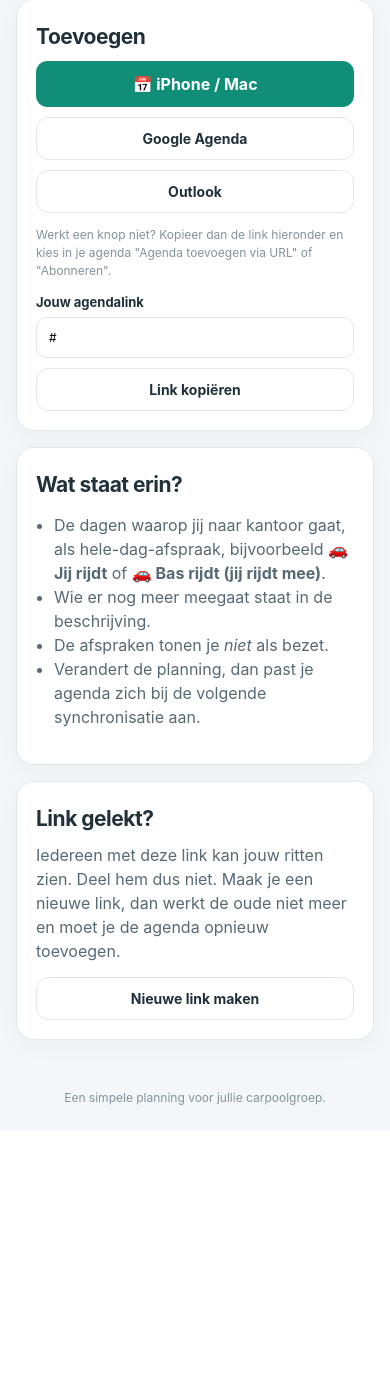
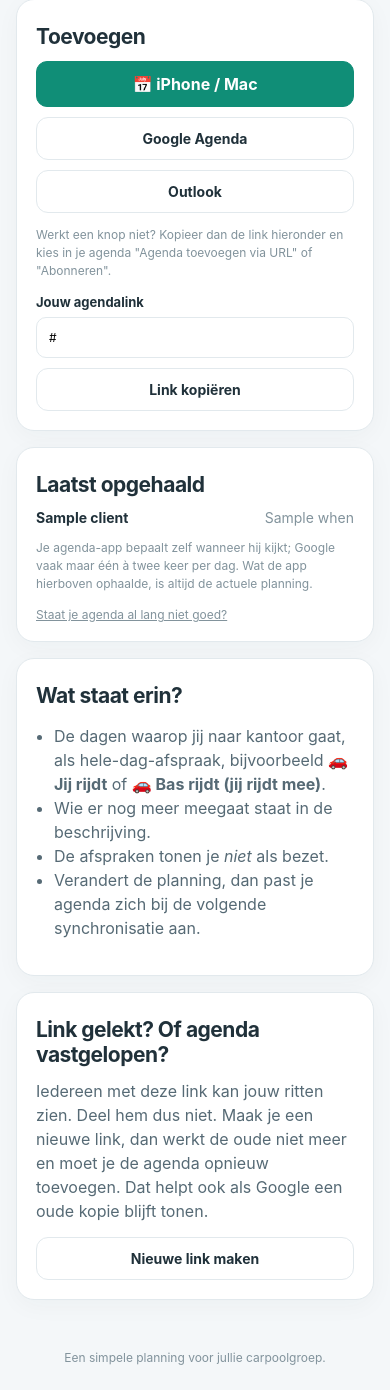
Before and after one commit to ProAdmin007/carpool-webapp, a Flask app: template templates/agenda.html in a window 390 px wide. Shown: the part 243-1633 px from the top of the page. Before the commit the page ends 1348 px from the top, so only its background shows below. Run offline with Flask 3, Linux system fonts and the light colour scheme; data comes from the database, SQL or seed files in the repository; the template is opened without the code that fills it: most values are stand-ins (such as "Sample title", 1, 10 or a date in 2020); data that the repository does not hold is empty.

Commit message:
Agenda: laatst opgehaald tonen, uitleg bij vastgelopen Google-agenda
Per gebruiker en agenda-app (Google, Outlook, iPhone, ...) wordt bijgehouden
wanneer de agendalink voor het laatst is opgehaald; dat staat op de
Agenda-pagina. Google bewaart een kopie per link, dus opnieuw toevoegen van
dezelfde link helpt niet: de pagina legt uit hoe je met een nieuwe link een
verse kopie forceert.

Co-Authored-By: Claude Opus 5.5 <noreply@anthropic.com>

```diff
--- a/app.py
+++ b/app.py
@@ -158,6 +158,14 @@ def init_db():
           user_id INTEGER NOT NULL REFERENCES users(id) ON DELETE CASCADE,
           added_by INTEGER REFERENCES users(id) ON DELETE SET NULL,
           PRIMARY KEY (ride_date, user_id)
+        );
+        -- Wanneer welke agenda-app iemands agendalink voor het laatst ophaalde (ter controle).
+        CREATE TABLE IF NOT EXISTS cal_fetches (
+          user_id INTEGER NOT NULL REFERENCES users(id) ON DELETE CASCADE,
+          client TEXT NOT NULL,
+          last_at TEXT NOT NULL,
+          count INTEGER NOT NULL DEFAULT 1,
+          PRIMARY KEY (user_id, client)
         );
         CREATE TABLE IF NOT EXISTS settings (
           key TEXT PRIMARY KEY,
@@ -1050,6 +1058,26 @@ def calendar_feed(user):
     return '\r\n'.join(ical_fold(line) for line in lines) + '\r\n'
 
 
+CAL_CLIENTS = (  # (stukje uit de User-Agent, naam) - de eerste die past wint
+    ('google', 'Google Agenda'), ('outlook', 'Outlook'), ('microsoft', 'Outlook'), ('exchange', 'Outlook'),
+    ('icsx', 'ICSx⁵'), ('dataaccessd', 'iPhone-agenda'), ('ios/', 'iPhone-agenda'),
+    ('calendaragent', 'Mac-agenda'), ('macos', 'Mac-agenda'), ('thunderbird', 'Thunderbird'),
+    ('mozilla', 'Browser'), ('curl', 'Test (curl)'))
+
+
+def calendar_client():
+    ua = request.headers.get('User-Agent', '').lower()
+    return next((name for key, name in CAL_CLIENTS if key in ua), 'Andere agenda-app')
+
+
+def ago(when, now=None):
+    """'vandaag 08:14', 'gisteren 21:03' of 'za 7 nov 10:00'."""
+    now = now or datetime.now()
+    days = (now.date() - when.date()).days
+    day = 'vandaag' if days == 0 else 'gisteren' if days == 1 else f'{WEEKDAYS[when.weekday()][:2].lower()} {short(when.date())}'
+    return f'{day} {when:%H:%M}'
+
+
 @app.route('/agenda/<token>.ics')
 def calendar_ics(token):
     """Openbare (geheime) link voor agenda-apps; die kunnen niet inloggen."""
@@ -1059,6 +1087,10 @@ def calendar_ics(token):
     if not user:
         abort(404)
     g.user = user
+    db().execute('INSERT INTO cal_fetches(user_id,client,last_at) VALUES (?,?,?) '
+                 'ON CONFLICT(user_id,client) DO UPDATE SET last_at=excluded.last_at, count=count+1',
+                 (user['id'], calendar_client(), datetime.now().isoformat(timespec='seconds')))
+    db().commit()
     resp = app.response_class(calendar_feed(user), mimetype='text/calendar')
     resp.headers['Content-Disposition'] = 'inline; filename="carpool.ics"'
     return resp
@@ -1070,13 +1102,17 @@ def calendar_page():
     renew = request.method == 'POST' and request.form.get('action') == 'renew'
     token = calendar_token(g.user, renew=renew)
     if renew:
+        db().execute('DELETE FROM cal_fetches WHERE user_id=?', (g.user['id'],))   # telt opnieuw voor de nieuwe link
+        db().commit()
         audit('calendar_renew')
         flash('Nieuwe agendalink gemaakt. De oude link werkt niet meer.', 'success')
         return redirect(url_for('calendar_page'))
     https_url = url_for('calendar_ics', token=token, _external=True)
     webcal_url = 'webcal://' + https_url.split('://', 1)[1]
     add_from_web = '/calendar/0/addfromweb?name=Carpool&url=' + quote(https_url, safe='')
-    return render_template('agenda.html', https_url=https_url, webcal_url=webcal_url,
+    fetches = [{'client': r['client'], 'when': ago(datetime.fromisoformat(r['last_at'])), 'count': r['count']}
+               for r in db().execute('SELECT * FROM cal_fetches WHERE user_id=? ORDER BY last_at DESC', (g.user['id'],))]
+    return render_template('agenda.html', https_url=https_url, webcal_url=webcal_url, fetches=fetches,
                            google_url='https://calendar.google.com/calendar/r?cid=' + quote(https_url, safe=''),
                            outlook_url='https://outlook.live.com' + add_from_web,
                            outlook_work_url='https://outlook.office.com' + add_from_web)
--- a/static/style.css
+++ b/static/style.css
@@ -202,3 +202,5 @@ textarea{width:100%;border:1px solid var(--border);border-radius:10px;padding:12
 .audit-meta{font-size:11.5px;color:var(--text-3);margin-top:3px}
 .audit-more{margin:10px 0 8px}
 @media(max-width:700px){.audit-filter{grid-template-columns:1fr 1fr}.audit-filter button{grid-column:1/-1}}
+.cal-fetches{list-style:none;padding:0;margin:0 0 8px;display:grid;gap:4px}
+.cal-fetches li{display:flex;justify-content:space-between;gap:12px;font-size:14px}
--- a/templates/agenda.html
+++ b/templates/agenda.html
@@ -43,6 +43,29 @@
   <button type="button" class="secondary full" id="copy-cal">Link kopiëren</button>
 </section>
 
+<section class="card cal-card" id="opgehaald">
+  <h2>Laatst opgehaald</h2>
+  {% if fetches %}
+  <ul class="cal-fetches">
+    {% for f in fetches %}<li><strong>{{ f.client }}</strong> <span class="muted">{{ f.when }}</span></li>{% endfor %}
+  </ul>
+  {% else %}
+  <p class="muted">Nog geen agenda-app heeft deze link opgehaald.</p>
+  {% endif %}
+  <p class="muted minor">Je agenda-app bepaalt zelf wanneer hij kijkt; Google vaak maar één à twee keer per dag. Wat de app hierboven ophaalde, is altijd de actuele planning.</p>
+  <details class="google-help">
+    <summary class="linkbtn">Staat je agenda al lang niet goed?</summary>
+    <div class="google-steps">
+      <p>Google bewaart een kopie per link. De agenda verwijderen en <em>dezelfde</em> link opnieuw toevoegen helpt daarom niet: Google gebruikt dan die oude kopie.</p>
+      <ol>
+        <li>Verwijder Carpool in Google Agenda (Instellingen → Carpool → <strong>Afmelden</strong>).</li>
+        <li>Tik hieronder bij <strong>Link gelekt?</strong> op <strong>Nieuwe link maken</strong>.</li>
+        <li>Voeg de nieuwe link toe zoals hierboven. Google haalt een nieuwe link meteen op.</li>
+      </ol>
+    </div>
+  </details>
+</section>
+
 <section class="card cal-card">
   <h2>Wat staat erin?</h2>
   <ul class="cal-list">
@@ -54,8 +77,8 @@
 </section>
 
 <section class="card cal-card">
-  <h2>Link gelekt?</h2>
-  <p>Iedereen met deze link kan jouw ritten zien. Deel hem dus niet. Maak je een nieuwe link, dan werkt de oude niet meer en moet je de agenda opnieuw toevoegen.</p>
+  <h2>Link gelekt? Of agenda vastgelopen?</h2>
+  <p>Iedereen met deze link kan jouw ritten zien. Deel hem dus niet. Maak je een nieuwe link, dan werkt de oude niet meer en moet je de agenda opnieuw toevoegen. Dat helpt ook als Google een oude kopie blijft tonen.</p>
   <form method="post" data-confirm="Nieuwe link maken? De oude link werkt dan niet meer.">
     <input type="hidden" name="csrf" value="{{ csrf }}"><input type="hidden" name="action" value="renew">
     <button class="secondary full">Nieuwe link maken</button>
```
Also changed, not shown: tests/test_agenda.py (+27 -0 lines), tests/test_rare_acties.py (+1 -1 lines), README.md.
